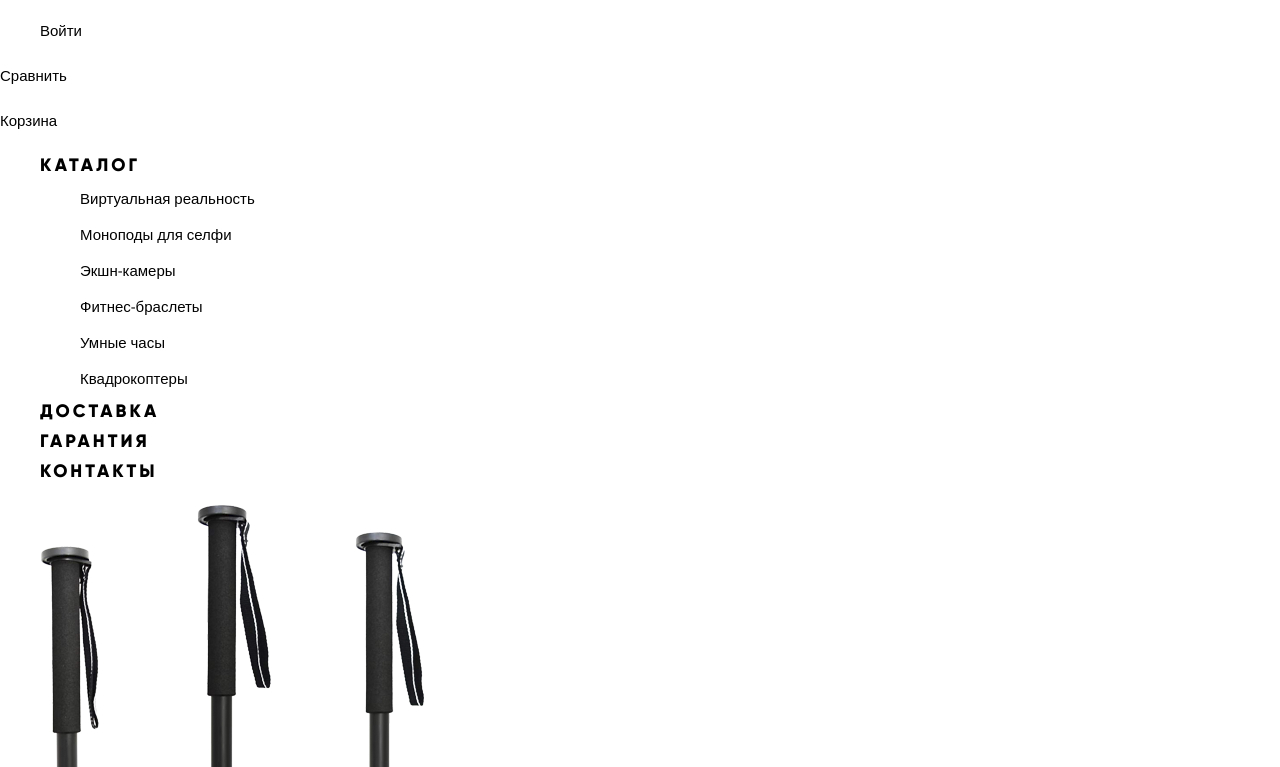
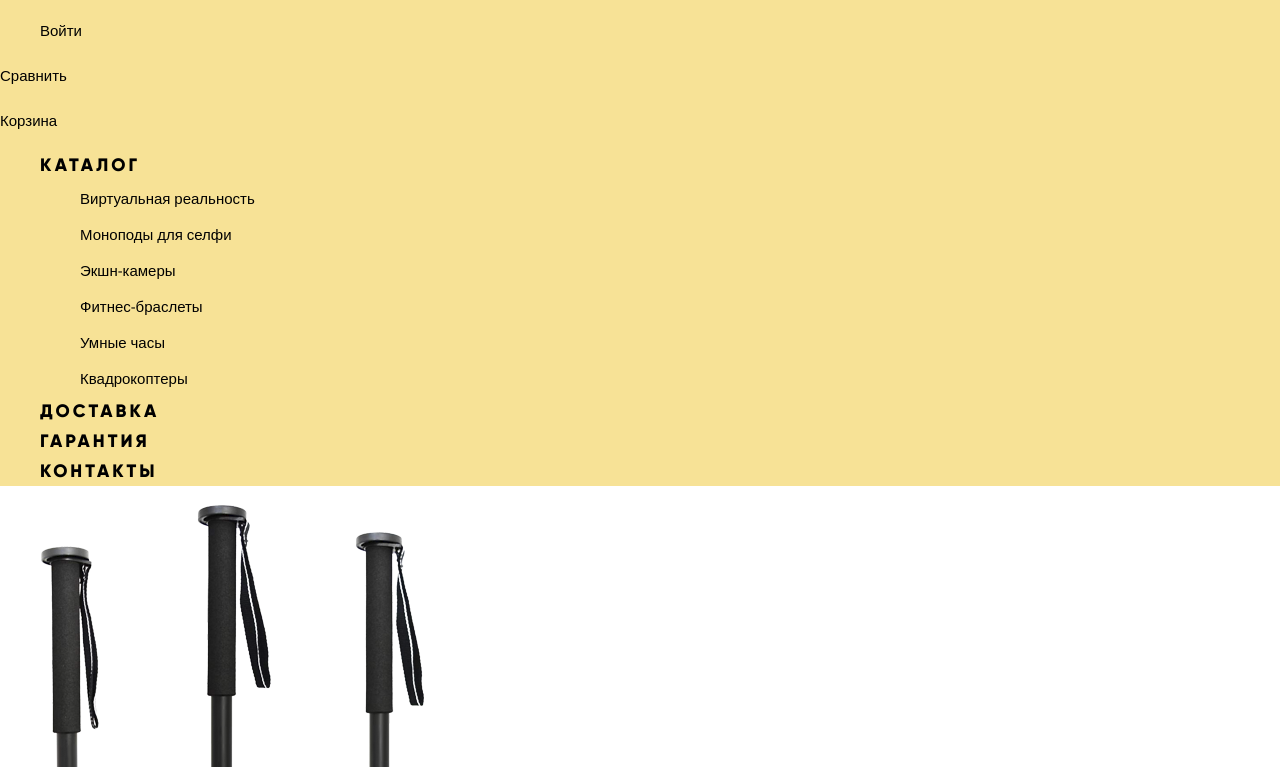
Before and after one commit to baikhonov/device, a plain HTML site: page index.html in a window 1280 px wide. Shown: the part 74-841 px from the top of the page. Drawn offline with nearby package versions, Linux system fonts and the light colour scheme.

Commit message:
Правки стилей

```diff
--- a/css/style.css
+++ b/css/style.css
@@ -59,13 +59,10 @@ img {
   overflow: hidden;
 }
 
-<<<<<<< HEAD
 .page-header {
   background-color: #f7e296;
 }
 
-=======
->>>>>>> c5c5fa52f806e0cde6509b93a09c472b07d1bf64
 .logo:hover {
   opacity: 0.6;
 }
```
